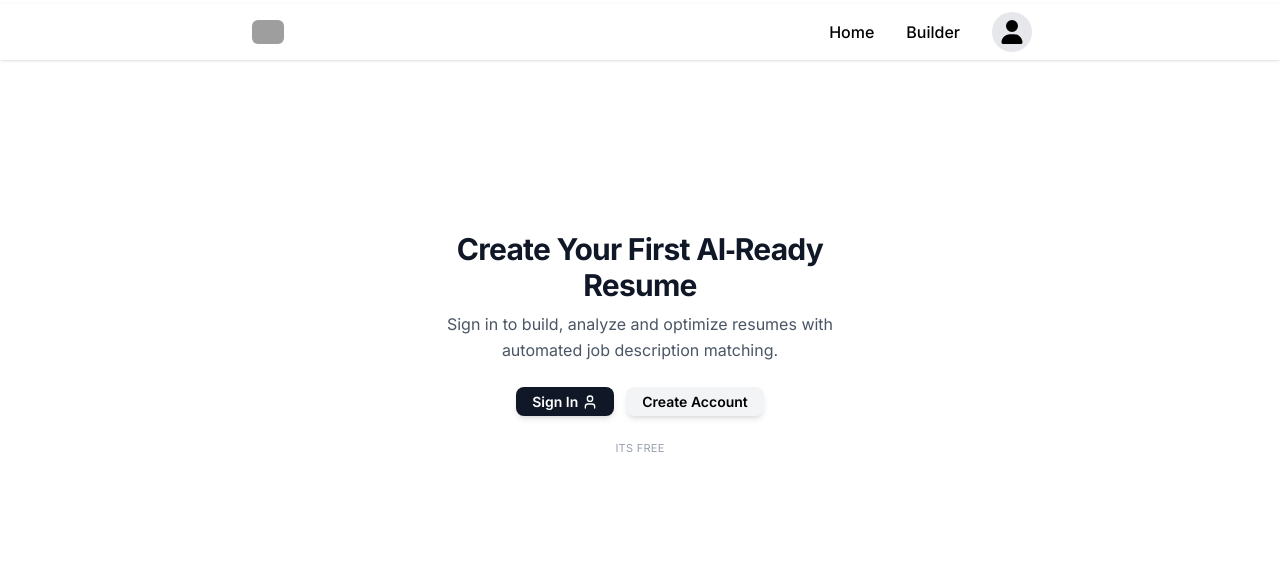
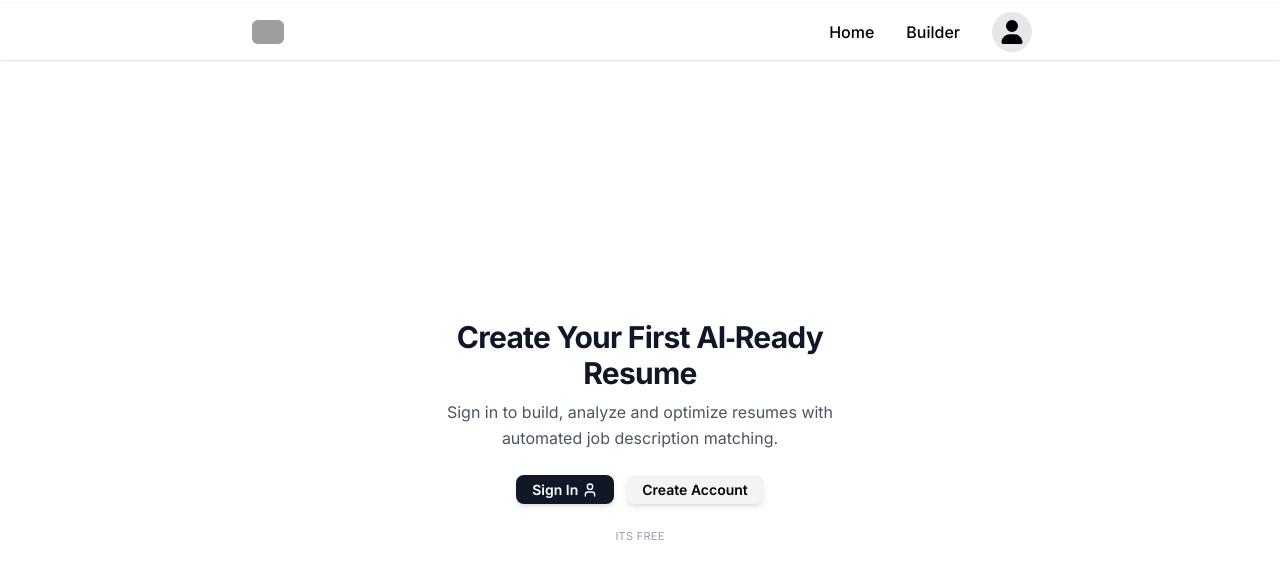
Before and after one commit to Krisna07/airesumebuilder, a Next.js app: page /builder in a window 1280 px wide. Shown: the top 578 px of the page. Built offline with nearby package versions, Linux system fonts and the light colour scheme; grey boxes are pictures that could not be loaded.

Commit message:
fixing the design error in large screen

```diff
--- a/app/builder/page.tsx
+++ b/app/builder/page.tsx
@@ -184,7 +184,7 @@ const Page = () => {
       <section className="w-full min-h-[70vh] flex flex-col items-center justify-center gap-8 px-4">
         <div className="flex flex-col items-center gap-3">
           <div className="relative">
-            <div className="h-14 w-14 rounded-xl border-4 border-sky-100 border-t-sky-500 animate-spin" />
+            {/* <div className="h-14 w-14 rounded-xl border-4 border-sky-100 border-t-sky-500 animate-spin" /> */}
             <div className="absolute inset-0 animate-ping rounded-xl bg-sky-200/30" />
           </div>
           <h2 className="text-xl font-semibold text-gray-800 tracking-tight">
@@ -193,9 +193,9 @@ const Page = () => {
           </h2>
           <p className="text-gray-500 text-sm">Loading your resumes</p>
         </div>
-    <div className="grid grid-cols-2 sm:grid-cols-3 md:grid-cols-4 gap-5 w-full max-w-5xl">
+    <div className="  grid grid-cols-2 sm:grid-cols-3 md:grid-cols-4 gap-5 w-full max-w-5xl">
           {Array.from({ length: 4 }).map((_, i) => (
-      <div key={i} className="relative h-[300px] max-w-[250px] w-full overflow-hidden rounded-2xl shadow-inner bg-gray-100 skeleton-shimmer" />
+            <div key={i} className="relative h-[300px] max-w-[250px] w-full overflow-hidden rounded-2xl shadow-inner bg-gray-100 skeleton-shimmer" />
           ))}
         </div>
       </section>
@@ -217,7 +217,7 @@ const Page = () => {
     };
 
     return (
-      <section className=" md:min-h-[80vh] h-full w-full grid place-items-center ">
+      <section className=" md:min-h-[80vh] h-full w-full min-[1000px]:w-[1000px] grid place-items-center ">
          <div className={`w-full ${resumes && resumes.length? 'place-self-start': 'md:place-self-end '} grid gap-4 transition-opacity duration-300 anim-fade-in-soft`}> {resumes && resumes.length ? (
             <>
               <div className="w-full flex items-center justify-between   px-4">
--- a/app/layout.tsx
+++ b/app/layout.tsx
@@ -21,7 +21,7 @@ export default function RootLayout({
       <body className={`${inter.className} max-h-screen w-full  `}>
         <Providers>
           <Navbar />
-          <main className='w-full min-h-[calc(100vh-4rem)] '>
+          <main className='w-full min-h-[calc(100vh-4rem)] grid place-items-center'>
             <section className='w-full min-[800px]:min-w-[800px] max-[800px]:h-full flex felx-cols place-items-center justify-center '>{children}</section>
           </main>
         </Providers>
```
Also changed, not shown: app/icon.svg (deleted).
